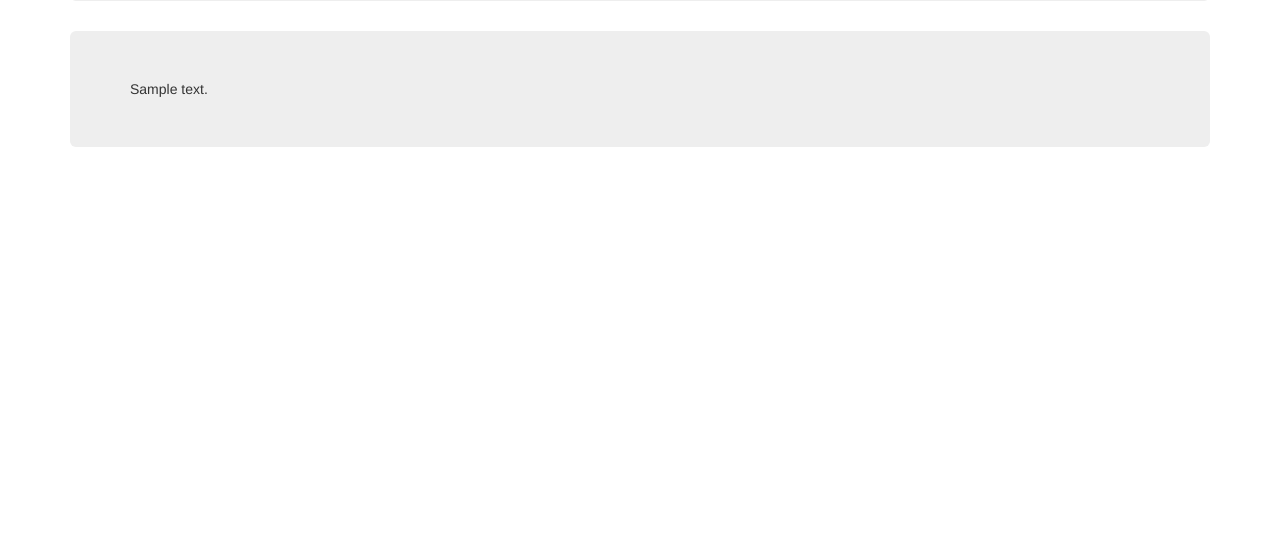
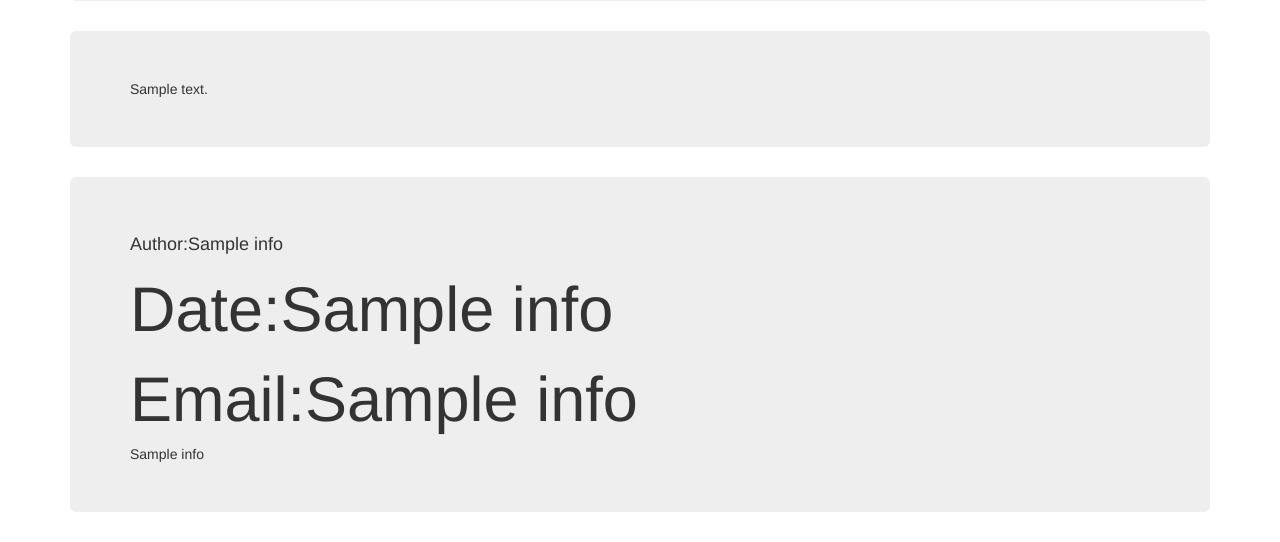
Before and after one commit to SJoshua/T-Blog, a Flask app: template t_blog/templates/article.html in a window 1280 px wide. Shown: the part 263-805 px from the top of the page. Before the commit the page ends 410 px from the top, so only its background shows below. Run offline with Flask 2, Linux system fonts and the light colour scheme; the template is opened without the code that fills it: most values are stand-ins (such as "Sample title", 1, 10 or a date in 2020); parts of the project's set-up code (start-up, migrations or seed data) failed here and were passed over; some libraries are stand-ins or nearby versions.

Commit message:
comment_show

```diff
--- a/t_blog/database.py
+++ b/t_blog/database.py
@@ -28,6 +28,9 @@ def insert_article(title=None, content=None, author=None, category=None):
     db_session.add(new_article)
     db_session.commit()
 
+def get_comment(article_id):
+    return db_session.query(Comment).filter(Comment.article_id==article_id).order_by(Comment.id.desc()).limit(10).all()
+
 def get_article(id):
     return db_session.query(Article).filter(Article.id == id).first()
 
--- a/t_blog/frontend.py
+++ b/t_blog/frontend.py
@@ -36,7 +36,11 @@ def index():
 @frontend.route('/article/<int:article_id>')
 def show_article(article_id):
     article = get_article(article_id)
-    return render_template('article.html', title=article.title, content=markdown(article.content), author=get_author_name(article.author), category=get_category_name(article.category))
+    comments = get_comment(article_id)
+    arr = []
+    for i in range(len(comments)):
+        arr.append((comments[i].id,comments[i].author,comments[i].content,comments[i].email,comments[i].date))
+    return render_template('article.html', title=article.title, content=markdown(article.content), author=get_author_name(article.author), category=get_category_name(article.category),comments=arr)
 
 @frontend.route('/init_db')
 def init_database():
--- a/t_blog/templates/article.html
+++ b/t_blog/templates/article.html
@@ -10,5 +10,13 @@
         <div class="jumbotron">
             {{ content | safe }}
         </div>
+        {% for info in comments %}
+            <div class="jumbotron">
+                <h4>Author:{{ info[1] }}</h4>
+                <h1>Date:{{ info[4] }}</h1>
+                <h1>Email:{{ info[3] }}</h1>
+                {{info[2] | safe}}
+            </div>
+        {% endfor %}
     </div>
 {%- endblock %}
```
